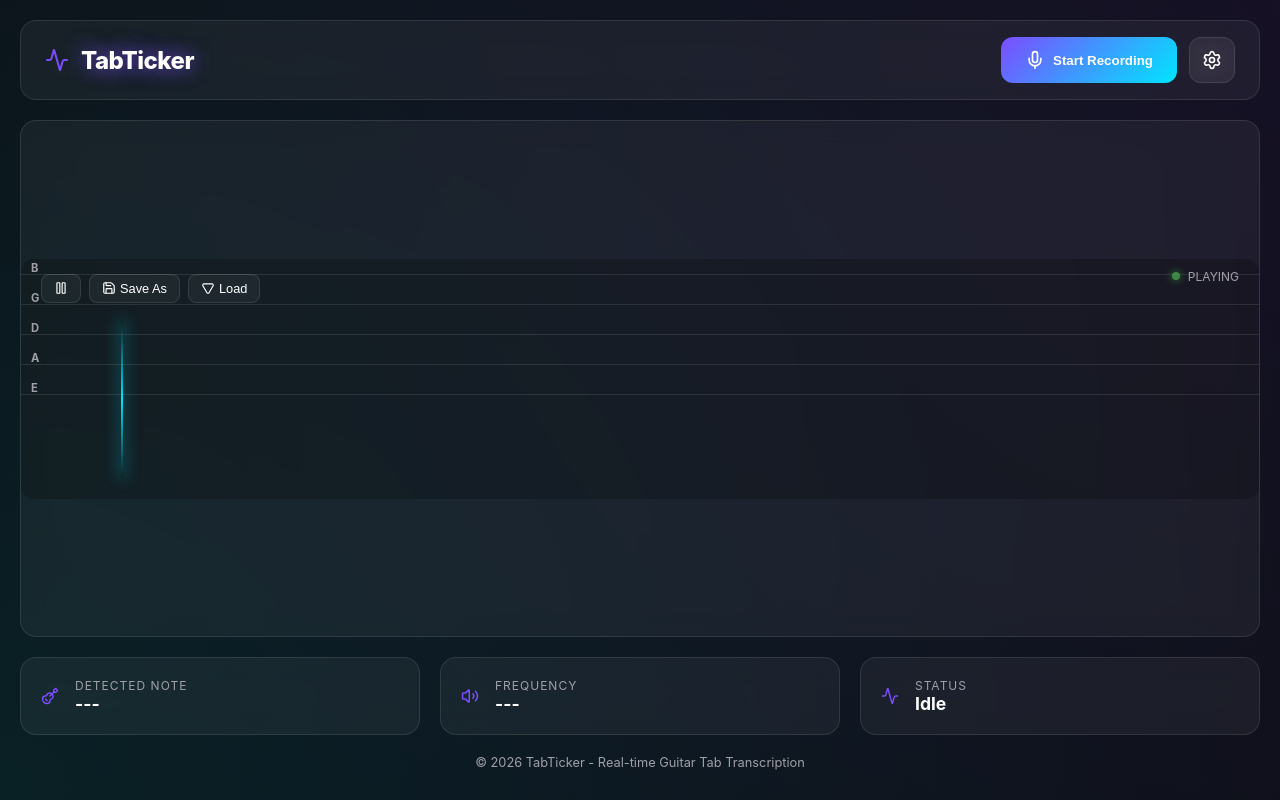
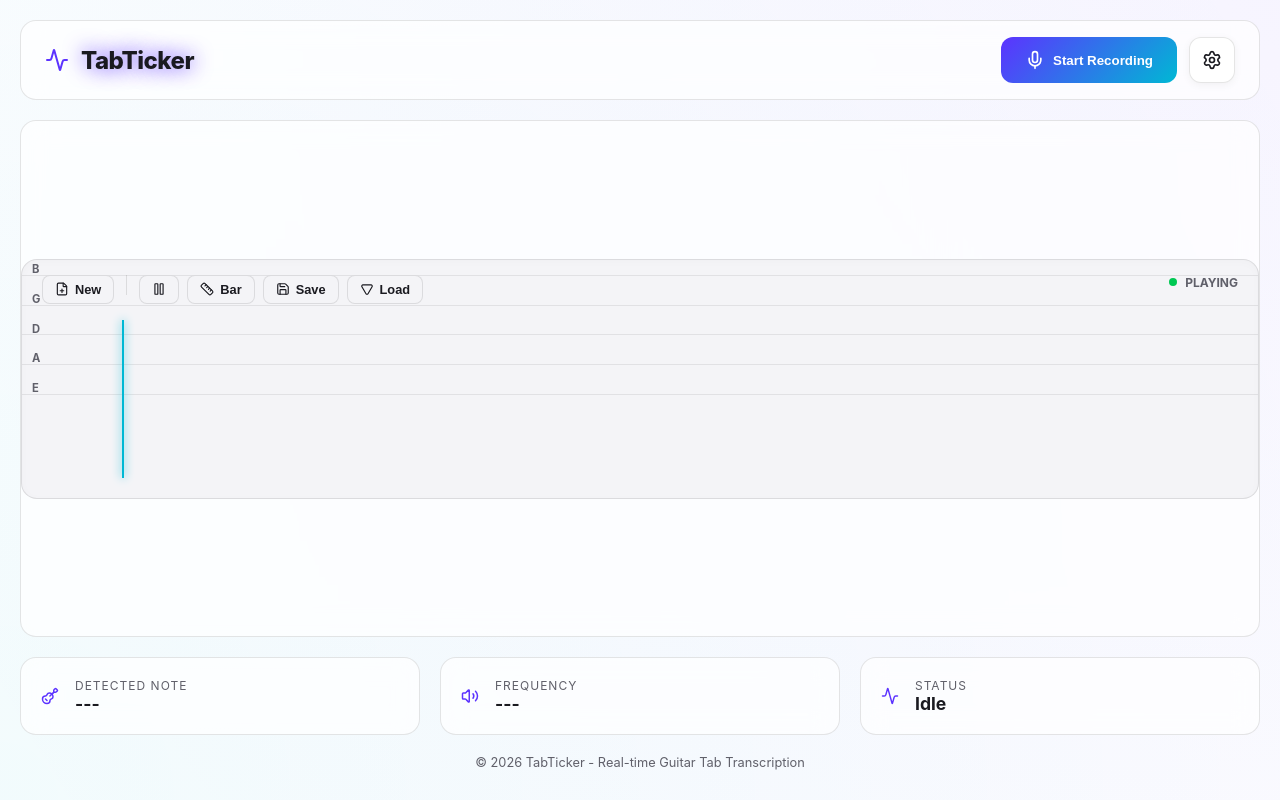
Before and after one commit to Mametango/titkcer-tab, a React (Vite) app: page / in a window 1280 px wide. Built offline with nearby package versions, Linux system fonts and the light colour scheme.

Commit message:
Implement Light Theme, New button, Active Title, and Bar Lines

```diff
--- a/src/App.css
+++ b/src/App.css
@@ -4,8 +4,8 @@
   height: 100vh;
   padding: 20px;
   gap: 20px;
-  background: radial-gradient(circle at top right, rgba(124, 77, 255, 0.1), transparent),
-    radial-gradient(circle at bottom left, rgba(0, 229, 255, 0.1), transparent);
+  background: radial-gradient(circle at top right, rgba(92, 51, 255, 0.05), transparent),
+    radial-gradient(circle at bottom left, rgba(0, 184, 212, 0.05), transparent);
 }
 
 header {
@@ -39,7 +39,7 @@ header {
 .vu-meter-container {
   width: 10px;
   height: 40px;
-  background: rgba(255, 255, 255, 0.05);
+  background: rgba(0, 0, 0, 0.05);
   border-radius: 5px;
   overflow: hidden;
   position: relative;
@@ -49,26 +49,28 @@ header {
 
 .vu-meter-bar {
   width: 100%;
-  background: linear-gradient(to top, var(--accent-primary), var(--accent-secondary));
+  background: var(--accent-primary);
   transition: height 0.1s ease;
-  box-shadow: 0 0 10px var(--accent-primary);
 }
 
 .icon-button {
-  background: var(--glass-bg);
-  border: 1px solid var(--glass-border);
-  color: white;
+  background: white;
+  border: 1px solid rgba(0, 0, 0, 0.1);
+  color: var(--text-primary);
   padding: 12px;
   border-radius: 12px;
   cursor: pointer;
   display: flex;
   align-items: center;
   justify-content: center;
-  transition: background 0.2s;
+  transition: all 0.2s;
+  box-shadow: 0 2px 8px rgba(0, 0, 0, 0.05);
 }
 
 .icon-button:hover {
-  background: rgba(255, 255, 255, 0.1);
+  background: #f8f9fa;
+  transform: translateY(-2px);
+  box-shadow: 0 4px 12px rgba(0, 0, 0, 0.1);
 }
 
 main {
--- a/src/components/TabTicker.css
+++ b/src/components/TabTicker.css
@@ -3,14 +3,36 @@
     height: 240px;
     width: 100%;
     overflow: hidden;
-    background: rgba(0, 0, 0, 0.2);
-    border-radius: 12px;
+    background: var(--bg-secondary);
+    border: 1px solid var(--glass-border);
+    border-radius: 16px;
+    box-shadow: inset 0 2px 10px rgba(0, 0, 0, 0.02);
+}
+
+.ticker-top-bar {
+    position: absolute;
+    top: 15px;
+    right: 20px;
+    display: flex;
+    align-items: center;
+    gap: 16px;
+    z-index: 30;
+}
+
+.active-tab-title {
+    font-size: 0.9rem;
+    font-weight: 700;
+    color: var(--accent-primary);
+    background: white;
+    padding: 4px 12px;
+    border-radius: 20px;
+    box-shadow: 0 2px 8px rgba(0, 0, 0, 0.1);
+    border: 1px solid var(--glass-border);
 }
 
 .tab-lines {
     position: absolute;
     top: 60px;
-    /* Leave space for controls at top */
     left: 0;
     right: 0;
     bottom: 20px;
@@ -21,7 +43,6 @@
 
 .tab-line {
     height: 30px;
-    /* Fixed height for consistent grid */
     background: transparent;
     width: 100%;
     position: relative;
@@ -33,7 +54,7 @@
 .tab-line::after {
     content: "";
     height: 1px;
-    background: rgba(255, 255, 255, 0.1);
+    background: rgba(0, 0, 0, 0.08);
     width: 100%;
     position: absolute;
     top: 50%;
@@ -56,8 +77,8 @@
     top: 60px;
     bottom: 20px;
     width: 2px;
-    background: linear-gradient(to bottom, transparent, var(--accent-secondary), transparent);
-    box-shadow: 0 0 15px var(--accent-secondary);
+    background: var(--accent-secondary);
+    box-shadow: 0 0 10px var(--accent-secondary);
     z-index: 10;
 }
 
@@ -71,18 +92,18 @@
 
 .note-bubble {
     position: absolute;
-    width: 24px;
-    height: 24px;
-    background: var(--accent-primary);
-    color: white;
+    width: 26px;
+    height: 26px;
+    background: white;
+    color: var(--text-primary);
     border-radius: 50%;
     display: flex;
     align-items: center;
     justify-content: center;
-    font-size: 0.8rem;
-    font-weight: bold;
-    box-shadow: 0 0 10px var(--accent-primary);
-    border: 2px solid white;
+    font-size: 0.85rem;
+    font-weight: 800;
+    box-shadow: 0 4px 12px rgba(0, 0, 0, 0.15);
+    border: 2.5px solid var(--accent-primary);
     cursor: pointer;
     z-index: 5;
     transition: transform 0.2s, box-shadow 0.2s;
@@ -93,123 +114,125 @@
 }
 
 .note-bubble.selected {
-    background: var(--accent-secondary);
-    box-shadow: 0 0 20px var(--accent-secondary);
-    transform: translateY(-50%) scale(1.2);
-    border-color: white;
+    background: var(--accent-primary);
+    color: white;
+    transform: translateY(-50%) scale(1.25);
     z-index: 100;
+}
+
+.bar-line {
+    position: absolute;
+    width: 3px;
+    top: 0;
+    bottom: 0;
+    background: #1a1a20;
+    cursor: pointer;
+    z-index: 4;
+}
+
+.bar-line.selected {
+    background: var(--accent-primary);
+    box-shadow: 0 0 10px var(--accent-primary);
 }
 
 .edit-hud {
     position: absolute;
-    bottom: 20px;
+    bottom: 25px;
     left: 50%;
     transform: translateX(-50%);
     display: flex;
-    gap: 12px;
-    padding: 8px 16px;
+    gap: 8px;
+    padding: 8px;
+    background: white;
+    border-radius: 12px;
+    box-shadow: 0 4px 20px rgba(0, 0, 0, 0.1);
+    border: 1px solid var(--glass-border);
     z-index: 200;
     align-items: center;
 }
 
 .hud-button {
-    background: var(--glass-bg);
+    background: var(--bg-secondary);
     border: 1px solid var(--glass-border);
-    color: white;
+    color: var(--text-primary);
     padding: 6px 12px;
     border-radius: 8px;
     cursor: pointer;
     font-size: 0.8rem;
+    font-weight: 600;
     display: flex;
     align-items: center;
-    gap: 4px;
+    gap: 6px;
+    transition: all 0.2s;
 }
 
 .hud-button:hover {
-    background: rgba(255, 255, 255, 0.1);
+    background: var(--accent-primary);
+    color: white;
+    border-color: var(--accent-primary);
 }
 
 .hud-button.active {
-    background: var(--accent-secondary);
-    border-color: white;
+    background: var(--accent-primary);
+    color: white;
 }
 
-.hud-button.danger:hover {
-    background: var(--danger);
-    border-color: var(--danger);
+.v-divider {
+    width: 1px;
+    height: 20px;
+    background: var(--glass-border);
+    margin: 0 4px;
 }
 
 .playback-indicator {
-    position: absolute;
-    top: 10px;
-    right: 20px;
     display: flex;
     align-items: center;
     gap: 8px;
     color: var(--text-secondary);
     font-size: 0.75rem;
+    font-weight: 700;
     pointer-events: none;
-    z-index: 10;
 }
 
 .playback-indicator span {
     width: 8px;
     height: 8px;
     border-radius: 50%;
-    background: #444;
+    background: #ccc;
 }
 
 .playback-indicator.playing span {
-    background: #4caf50;
-    box-shadow: 0 0 8px #4caf50;
+    background: var(--success);
+    box-shadow: 0 0 8px var(--success);
     animation: pulse 1.5s infinite;
-}
-
-@keyframes pulse {
-    0% {
-        opacity: 0.5;
-    }
-
-    50% {
-        opacity: 1;
-    }
-
-    100% {
-        opacity: 0.5;
-    }
-}
-
-.tab-ticker-container.panning {
-    cursor: grabbing !important;
 }
 
 .ticker-scrollbar {
     position: absolute;
-    bottom: 4px;
-    left: 100px;
-    right: 20px;
-    height: 4px;
-    background: rgba(255, 255, 255, 0.05);
-    border-radius: 2px;
+    bottom: 0;
+    left: 0;
+    right: 0;
+    height: 6px;
+    background: rgba(0, 0, 0, 0.03);
     z-index: 15;
 }
 
 .ticker-scrollbar-thumb {
     height: 100%;
     background: var(--accent-primary);
-    border-radius: 2px;
-    box-shadow: 0 0 5px var(--accent-primary);
+    border-radius: 3px;
+    opacity: 0.6;
 }
 
-/* Modal and Save List */
+/* Modal and Save List for Light Mode */
 .tab-modal-overlay {
     position: fixed;
     top: 0;
     left: 0;
     width: 100vw;
     height: 100vh;
-    background: rgba(0, 0, 0, 0.6);
-    backdrop-filter: blur(4px);
+    background: rgba(255, 255, 255, 0.8);
+    backdrop-filter: blur(8px);
     display: flex;
     justify-content: center;
     align-items: center;
@@ -217,130 +240,69 @@
 }
 
 .tab-modal {
-    width: 400px;
+    background: white;
+    width: 440px;
     max-width: 90vw;
-    padding: 24px;
+    padding: 32px;
+    border-radius: 20px;
+    box-shadow: 0 20px 60px rgba(0, 0, 0, 0.15);
+    border: 1px solid var(--glass-border);
     display: flex;
     flex-direction: column;
-    gap: 16px;
-    animation: modalScale 0.3s cubic-bezier(0.34, 1.56, 0.64, 1);
-}
-
-@keyframes modalScale {
-    from {
-        transform: scale(0.9);
-        opacity: 0;
-    }
-
-    to {
-        transform: scale(1);
-        opacity: 1;
-    }
+    gap: 20px;
 }
 
 .tab-modal h3 {
     margin: 0;
-    font-size: 1.2rem;
-    color: var(--accent-primary);
-    text-shadow: 0 0 10px var(--accent-primary);
+    font-size: 1.4rem;
+    color: var(--text-primary);
+    font-weight: 800;
 }
 
 .tab-modal input {
-    background: rgba(255, 255, 255, 0.05);
-    border: 1px solid rgba(255, 255, 255, 0.1);
-    border-radius: 8px;
-    padding: 12px;
-    color: white;
+    background: var(--bg-secondary);
+    border: 1px solid var(--glass-border);
+    border-radius: 12px;
+    padding: 14px;
+    color: var(--text-primary);
     font-size: 16px;
-    /* Prevents iOS auto-zoom */
     outline: none;
-    transition: all 0.3s ease;
-    -webkit-appearance: none;
-    /* Premium mobile look */
-}
-
-/* Specific adjustment for mobile layout */
-@media screen and (max-width: 600px) {
-    .tab-modal-overlay {
-        align-items: flex-start;
-        padding-top: 80px;
-        overflow-y: auto;
-    }
-
-    .tab-modal {
-        animation: none;
-        /* Disable animation to avoid jitter on mobile keyboard */
-        margin-bottom: 40px;
-    }
+    transition: all 0.2s;
 }
 
 .tab-modal input:focus {
     border-color: var(--accent-primary);
-    background: rgba(255, 255, 255, 0.1);
-    box-shadow: 0 0 15px rgba(0, 243, 255, 0.2);
-}
-
-.modal-actions {
-    display: flex;
-    justify-content: flex-end;
-    gap: 12px;
-}
-
-.save-list {
-    max-height: 300px;
-    overflow-y: auto;
-    display: flex;
-    flex-direction: column;
-    gap: 8px;
-    padding-right: 4px;
+    background: white;
+    box-shadow: 0 0 0 4px rgba(92, 51, 255, 0.1);
 }
 
 .save-item {
-    background: rgba(255, 255, 255, 0.03);
-    border: 1px solid rgba(255, 255, 255, 0.05);
-    border-radius: 8px;
-    padding: 12px;
+    background: white;
+    border: 1px solid var(--glass-border);
+    border-radius: 12px;
+    padding: 16px;
     display: flex;
     justify-content: space-between;
     align-items: center;
     cursor: pointer;
-    transition: all 0.2s ease;
+    transition: all 0.2s;
 }
 
 .save-item:hover {
-    background: rgba(255, 255, 255, 0.08);
-    border-color: rgba(255, 255, 255, 0.15);
-}
-
-.save-info {
-    display: flex;
-    flex-direction: column;
-    gap: 4px;
+    background: var(--bg-secondary);
+    border-color: var(--accent-primary);
+    transform: translateX(4px);
 }
 
 .save-name {
-    font-weight: 600;
-    font-size: 0.95rem;
+    color: var(--text-primary);
+    font-weight: 700;
 }
 
 .save-date {
-    font-size: 0.75rem;
-    opacity: 0.5;
+    color: var(--text-secondary);
 }
 
-.empty-msg {
-    text-align: center;
-    padding: 20px;
-    opacity: 0.5;
-    font-style: italic;
+.tab-ticker-container.panning {
+    cursor: grabbing !important;
 }
-
-/* Custom Scrollbar */
-.save-list::-webkit-scrollbar {
-    width: 4px;
-}
-
-.save-list::-webkit-scrollbar-thumb {
-    background: rgba(255, 255, 255, 0.1);
-    border-radius: 2px;
-}
--- a/src/components/TabTicker.tsx
+++ b/src/components/TabTicker.tsx
@@ -1,12 +1,13 @@
 import React, { useEffect, useRef, useState } from 'react';
 import './TabTicker.css';
-import { Trash2, ChevronUp, ChevronDown, Play, Pause, Save } from 'lucide-react';
+import { Trash2, ChevronUp, ChevronDown, Play, Pause, Save, FilePlus, Ruler } from 'lucide-react';
 
 interface TabNote {
     id: string;
     string: number; // 1-6
     fret: number;
     position: number; // 0-100 (percentage from left)
+    type?: 'note' | 'bar';
 }
 
 interface SavedTab {
@@ -31,6 +32,7 @@ const TabTicker: React.FC<TabTickerProps> = ({ currentNote, isRecording }) => {
     const [newSaveName, setNewSaveName] = useState('');
     const [scrollOffset, setScrollOffset] = useState(0); // in percentage
     const [isPanning, setIsPanning] = useState(false);
+    const [activeTabName, setActiveTabName] = useState<string | null>(null);
 
     const requestRef = useRef<number | undefined>(undefined);
     const lastNoteRef = useRef<{ string: number; fret: number } | null>(null);
@@ -66,15 +68,15 @@ const TabTicker: React.FC<TabTickerProps> = ({ currentNote, isRecording }) => {
     }, [notes]);
 
     const moveNotes = () => {
-        setNotes((prevNotes) => {
+        setNotes((prevNotes: TabNote[]) => {
             // Priority: selected note (static mode) > manual pause > movement
             if (selectedNoteId && !isRecording) return prevNotes;
             if (isPaused && !isRecording) return prevNotes;
 
             const speed = isRecording || !isPaused ? 0.5 : 0;
             const nextNotes = prevNotes
-                .map((n) => ({ ...n, position: n.position - speed }))
-                .filter((n) => n.position > -500); // Keep more notes for scrolling
+                .map((n: TabNote) => ({ ...n, position: n.position - speed }))
+                .filter((n: TabNote) => n.position > -500); // Keep more notes for scrolling
 
             const now = Date.now();
             if (isRecording && currentNote && (
@@ -88,7 +90,8 @@ const TabTicker: React.FC<TabTickerProps> = ({ currentNote, isRecording }) => {
                     string: currentNote.string,
                     fret: currentNote.fret,
                     position: 100,
-                });
+                    type: 'note'
+                } as TabNote);
                 lastNoteRef.current = currentNote;
                 lastNoteTime.current = now;
             } else if (!currentNote) {
@@ -131,6 +134,7 @@ const TabTicker: React.FC<TabTickerProps> = ({ currentNote, isRecording }) => {
         panStartRef.current = null;
     };
 
+
     const handleContainerClick = () => {
         if (!selectedNoteId && !isPanning) {
             setIsPaused(!isPaused);
@@ -160,17 +164,17 @@ const TabTicker: React.FC<TabTickerProps> = ({ currentNote, isRecording }) => {
             position,
         };
 
-        setNotes(prev => [...prev, newNote]);
+        setNotes((prev: TabNote[]) => [...prev, newNote]);
         setSelectedNoteId(newNote.id);
         setIsPaused(true);
     };
 
     const updateSelectedNote = (update: Partial<TabNote>) => {
-        setNotes(prev => prev.map(n => n.id === selectedNoteId ? { ...n, ...update } : n));
+        setNotes((prev: TabNote[]) => prev.map((n: TabNote) => n.id === selectedNoteId ? { ...n, ...update } : n));
     };
 
     const deleteSelectedNote = () => {
-        setNotes(prev => prev.filter(n => n.id !== selectedNoteId));
+        setNotes((prev: TabNote[]) => prev.filter((n: TabNote) => n.id !== selectedNoteId));
         setSelectedNoteId(null);
     };
 
@@ -192,9 +196,29 @@ const TabTicker: React.FC<TabTickerProps> = ({ currentNote, isRecording }) => {
 
     const handleLoad = (tab: SavedTab) => {
         setNotes(tab.notes);
+        setActiveTabName(tab.name);
         setIsLoadModalOpen(false);
         setIsPaused(true);
-        alert(`Loaded "${tab.name}"`);
+        setScrollOffset(0);
+    };
+
+    const handleNew = () => {
+        if (notes.length > 0 && !window.confirm("Clear current session?")) return;
+        setNotes([]);
+        setActiveTabName(null);
+        setScrollOffset(0);
+        setIsPaused(false);
+    };
+
+    const addBarLine = () => {
+        const newBar: TabNote = {
+            id: Date.now().toString(),
+            string: 1, // Base string irrelevant for full bar
+            fret: 0,
+            position: 100, // Always at the right (scanner)
+            type: 'bar'
+        };
+        setNotes((prev: TabNote[]) => [...prev, newBar]);
     };
 
     const handleDeleteSave = (e: React.MouseEvent, id: string) => {
@@ -224,9 +248,12 @@ const TabTicker: React.FC<TabTickerProps> = ({ currentNote, isRecording }) => {
             onMouseLeave={handleMouseUp}
             style={{ cursor: isRecording ? 'default' : (isPanning ? 'grabbing' : 'grab') }}
         >
+            <div className="ticker-top-bar">
                 <div className={`playback-indicator ${!isPaused || isRecording ? 'playing' : ''}`}>
                     <span></span>
                     {!isPaused || isRecording ? 'PLAYING' : 'PAUSED'}
+                </div>
+                {activeTabName && <div className="active-tab-title">{activeTabName}</div>}
             </div>
 
             <div className="tab-lines">
@@ -245,6 +272,14 @@ const TabTicker: React.FC<TabTickerProps> = ({ currentNote, isRecording }) => {
 
             <div className="notes-container">
                 {notes.map((note) => (
+                    note.type === 'bar' ? (
+                        <div
+                            key={note.id}
+                            className={`bar-line ${selectedNoteId === note.id ? 'selected' : ''}`}
+                            style={{ left: `${note.position + scrollOffset}%` }}
+                            onClick={(e) => handleNoteClick(e, note.id)}
+                        />
+                    ) : (
                         <div
                             key={note.id}
                             className={`note-bubble ${selectedNoteId === note.id ? 'selected' : ''}`}
@@ -257,6 +292,7 @@ const TabTicker: React.FC<TabTickerProps> = ({ currentNote, isRecording }) => {
                         >
                             {note.fret}
                         </div>
+                    )
                 ))}
             </div>
 
@@ -274,12 +310,21 @@ const TabTicker: React.FC<TabTickerProps> = ({ currentNote, isRecording }) => {
             )}
 
             <div className="ticker-controls" style={{ position: 'absolute', top: '15px', left: '20px', display: 'flex', gap: '8px', zIndex: 20 }}>
+                <button className="hud-button" onClick={(e) => { e.stopPropagation(); handleNew(); }}>
+                    <FilePlus size={14} />
+                    New
+                </button>
+                <div className="v-divider" />
                 <button className={`hud-button ${isPaused ? 'active' : ''}`} onClick={(e) => { e.stopPropagation(); setIsPaused(!isPaused); }}>
                     {isPaused ? <Play size={14} /> : <Pause size={14} />}
                 </button>
+                <button className="hud-button" onClick={(e) => { e.stopPropagation(); addBarLine(); }}>
+                    <Ruler size={14} />
+                    Bar
+                </button>
                 <button className="hud-button" onClick={(e) => { e.stopPropagation(); setIsSaveModalOpen(true); setIsPaused(true); }}>
                     <Save size={14} />
-                    Save As
+                    Save
                 </button>
                 <button className="hud-button" onClick={(e) => { e.stopPropagation(); setIsLoadModalOpen(true); setIsPaused(true); }}>
                     <Play size={14} style={{ transform: 'rotate(90deg)' }} />
--- a/src/index.css
+++ b/src/index.css
@@ -1,14 +1,14 @@
 :root {
-  --bg-primary: #0a0a0c;
-  --bg-secondary: #16161a;
-  --accent-primary: #7c4dff;
-  --accent-secondary: #00e5ff;
-  --text-primary: #ffffff;
-  --text-secondary: #a0a0a8;
+  --bg-primary: #ffffff;
+  --bg-secondary: #f4f4f7;
+  --accent-primary: #5c33ff;
+  --accent-secondary: #00b8d4;
+  --text-primary: #1a1a20;
+  --text-secondary: #60606a;
   --danger: #ff5252;
-  --success: #69f0ae;
-  --glass-bg: rgba(255, 255, 255, 0.05);
-  --glass-border: rgba(255, 255, 255, 0.1);
+  --success: #00c853;
+  --glass-bg: rgba(255, 255, 255, 0.7);
+  --glass-border: rgba(0, 0, 0, 0.1);
   --font-main: 'Outfit', 'Inter', system-ui, -apple-system, sans-serif;
 }
 
@@ -22,7 +22,8 @@ body {
   background-color: var(--bg-primary);
   color: var(--text-primary);
   font-family: var(--font-main);
-  overflow: hidden; /* We want the app to be a fixed-height tool */
+  overflow: hidden;
+  /* We want the app to be a fixed-height tool */
   height: 100vh;
   width: 100vw;
 }
```
Lines whose indentation alone changed are shown as unchanged.
